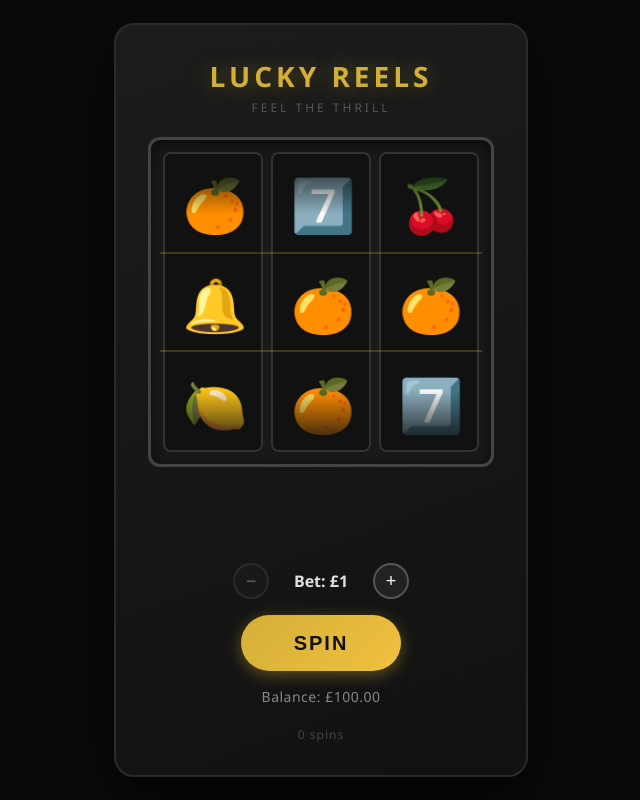
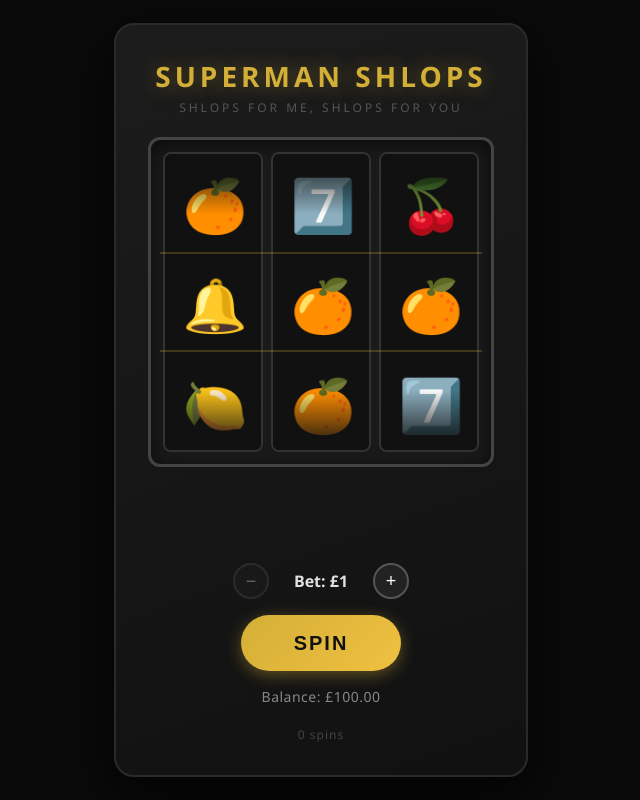
Before and after one commit to danbennett239/House-Always-Loses, a React (Vite) app: page / in a window 1280 px wide. Shown: the whole page, without its empty margins (319-959 px from the left). Built offline with nearby package versions, Linux system fonts and the light colour scheme.

Commit message:
feat: name change for slot (shlop) machines

```diff
--- a/src/components/SlotMachine/SlotMachine.jsx
+++ b/src/components/SlotMachine/SlotMachine.jsx
@@ -10,8 +10,8 @@ export default function SlotMachine() {
   return (
     <div className="slot-machine">
       <div className="slot-machine-header">
-        <h1 className="slot-title">Lucky Reels</h1>
-        <span className="slot-tagline">Feel the thrill</span>
+        <h1 className="slot-title">Superman Shlops</h1>
+        <span className="slot-tagline">Shlops for me, Shlops for you</span>
       </div>
 
       <div className="reels-wrapper">
```
